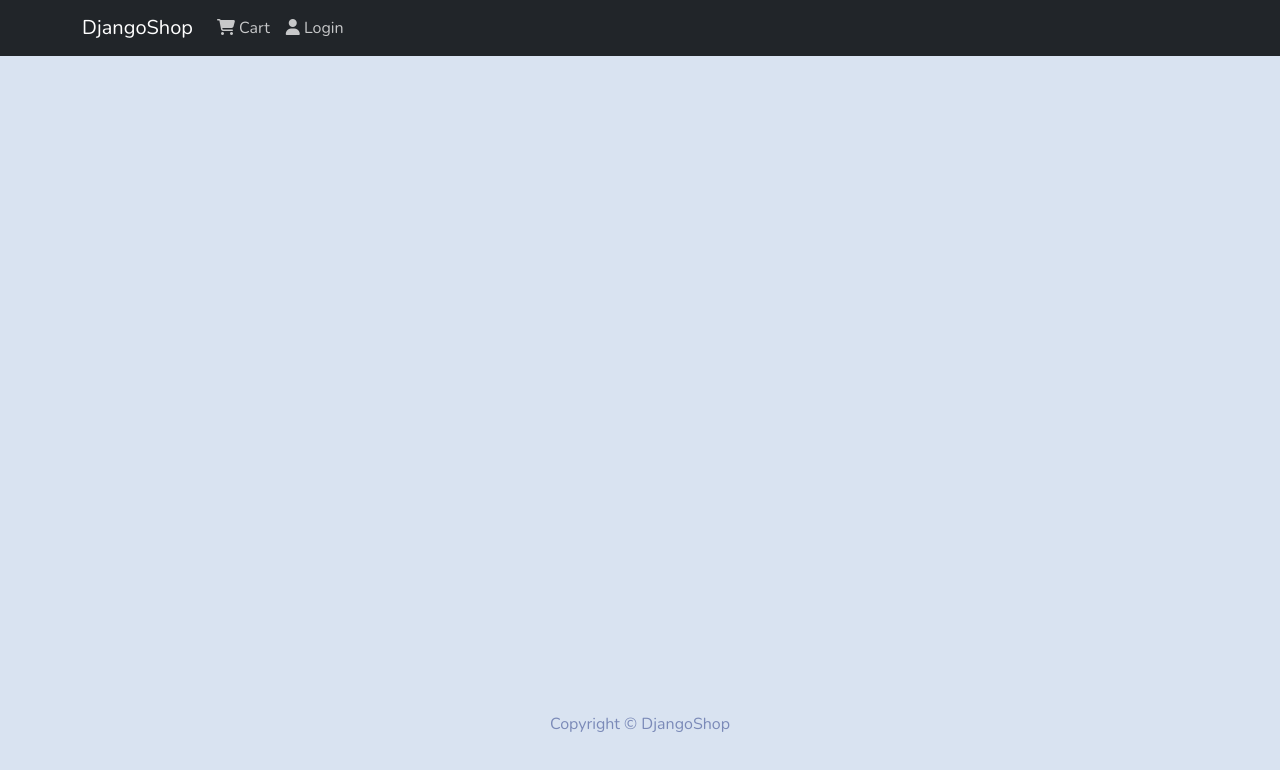
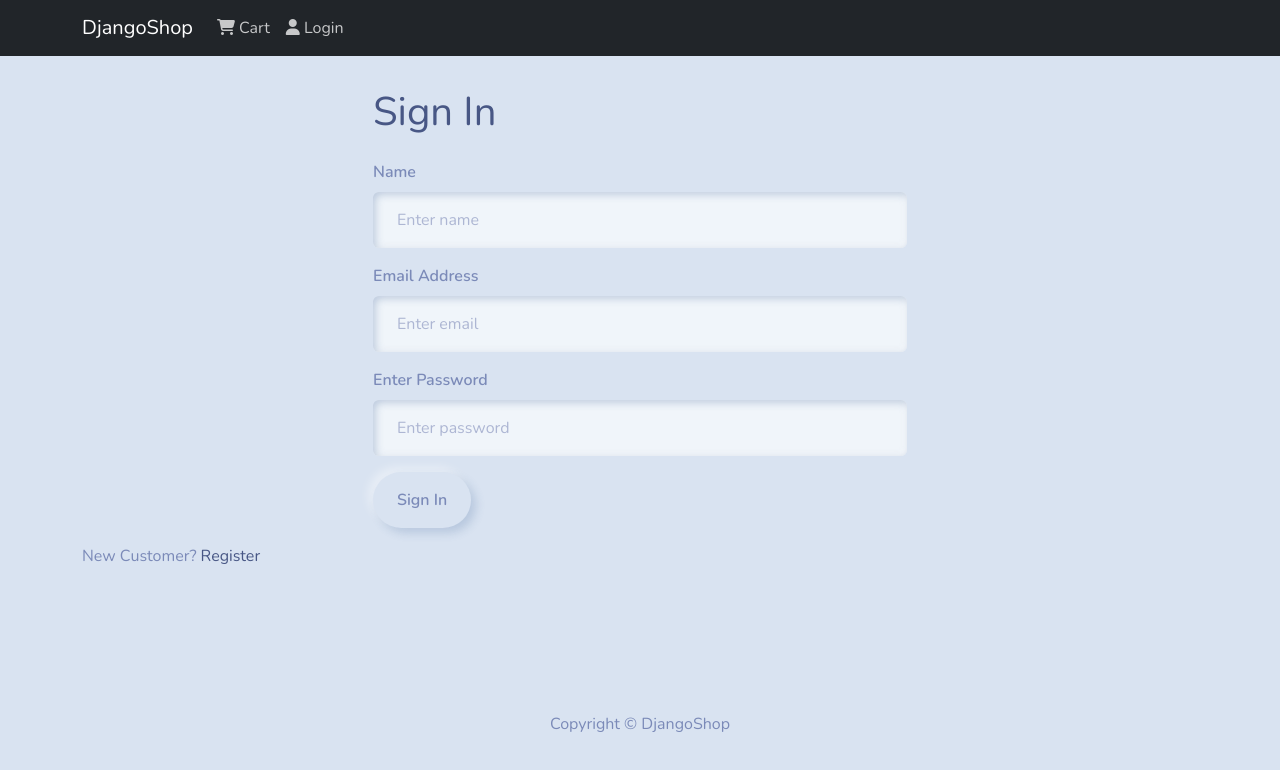
Before and after one commit to SilvesterSpath/django_shop, a React (Create React App) app in the folder frontend/: page /register in a window 1280 px wide. Shown: the top 770 px of the page. Built offline with nearby package versions, Linux system fonts and the light colour scheme.

Commit message:
register Screen

```diff
--- a/frontend/src/App.js
+++ b/frontend/src/App.js
@@ -7,6 +7,7 @@ import { BrowserRouter as Router, Route, Routes } from 'react-router-dom';
 import ProductScreen from './screens/ProductScreen';
 import CartScreen from './screens/CartScreen';
 import LoginScreen from './screens/LoginScreen';
+import RegisterScreen from './screens/RegisterScreen';
 
 function App() {
   return (
@@ -17,6 +18,7 @@ function App() {
           <Routes>
             <Route path='/' element={<HomeScreen />} exact />
             <Route path='/login' element={<LoginScreen />} />
+            <Route path='/register' element={<RegisterScreen />} />
             <Route path='/products/:id' element={<ProductScreen />} exact />
             <Route path='/cart/:id?' element={<CartScreen />} />
           </Routes>
--- /dev/null
+++ b/frontend/src/screens/RegisterScreen.jsx
@@ -0,0 +1,90 @@
+import React, { useState, useEffect } from 'react';
+import { Link, useLocation, useNavigate } from 'react-router-dom';
+import { Form, Button, Row, Col } from 'react-bootstrap';
+import Loader from '../components/Loader';
+import Message from '../components/Message';
+import { useDispatch, useSelector } from 'react-redux';
+import { register } from '../actions/userActions';
+import FormContainer from '../components/FormContainer';
+
+const RegisterScreen = () => {
+  const [email, setEmail] = useState('');
+  const [password, setPassword] = useState('');
+  const [name, setName] = useState('');
+  /* const [message, setMessage] = useState(null); */
+
+  const dispatch = useDispatch();
+  const location = useLocation();
+  const navigate = useNavigate();
+  const userRegister = useSelector((state) => state.userRegister);
+  const { loading, error, userInfo } = userRegister;
+
+  const redirect = location.search ? location.search.split('=')[1] : '/';
+
+  useEffect(() => {
+    if (userInfo) {
+      navigate(redirect);
+    }
+  }, [navigate, userInfo, redirect]);
+
+  const submitHandler = (e) => {
+    e.preventDefault();
+    console.log('Submitting...');
+    dispatch(register(email, password));
+  };
+
+  return (
+    <div>
+      <FormContainer>
+        <h1>Sign In</h1>
+        {error && <Message variant='danger'>{error}</Message>}
+        {loading && <Loader />}
+        <Form onSubmit={submitHandler}>
+          <Form.Group controlId='name'>
+            <Form.Label>Name</Form.Label>
+            <Form.Control
+              type='text'
+              placeholder='Enter name'
+              value={name}
+              onChange={(e) => setEmail(e.target.value)}
+            ></Form.Control>
+          </Form.Group>
+          <p></p>
+          <Form.Group controlId='email'>
+            <Form.Label>Email Address</Form.Label>
+            <Form.Control
+              type='email'
+              placeholder='Enter email'
+              value={email}
+              onChange={(e) => setEmail(e.target.value)}
+            ></Form.Control>
+          </Form.Group>
+          <p></p>
+          <Form.Group controlId='password'>
+            <Form.Label>Enter Password</Form.Label>
+            <Form.Control
+              type='password'
+              placeholder='Enter password'
+              value={password}
+              onChange={(e) => setPassword(e.target.value)}
+            ></Form.Control>
+          </Form.Group>
+          <p></p>
+          <Button type='submit' variant='primary'>
+            Sign In
+          </Button>
+        </Form>
+      </FormContainer>
+      <Row className='py-3'>
+        <Col>
+          New Customer?{' '}
+          <Link to={redirect ? `/register?redirect=${redirect}` : '/register'}>
+            Register
+          </Link>
+        </Col>
+      </Row>
+    </div>
+  );
+};
+
+export default RegisterScreen;
```
